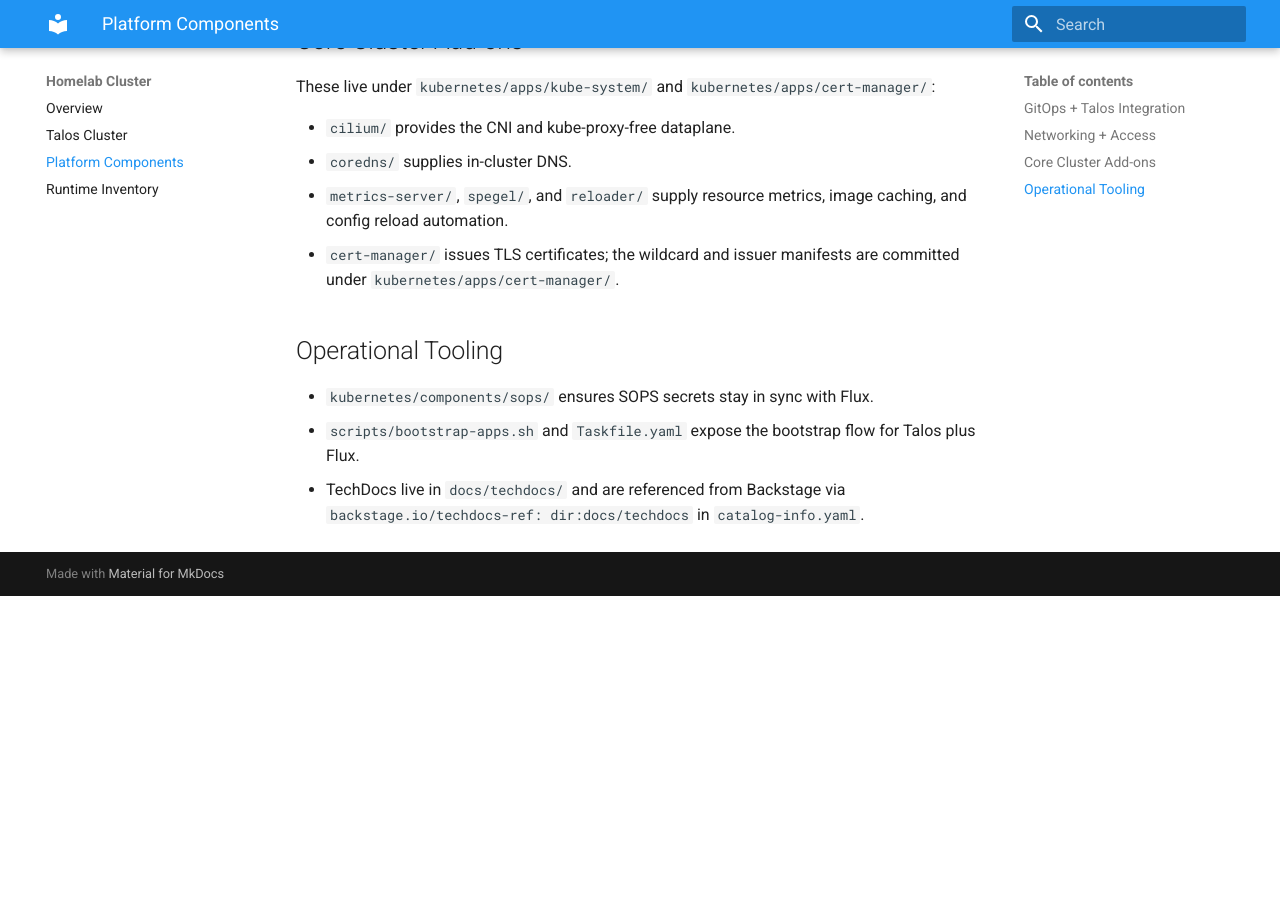
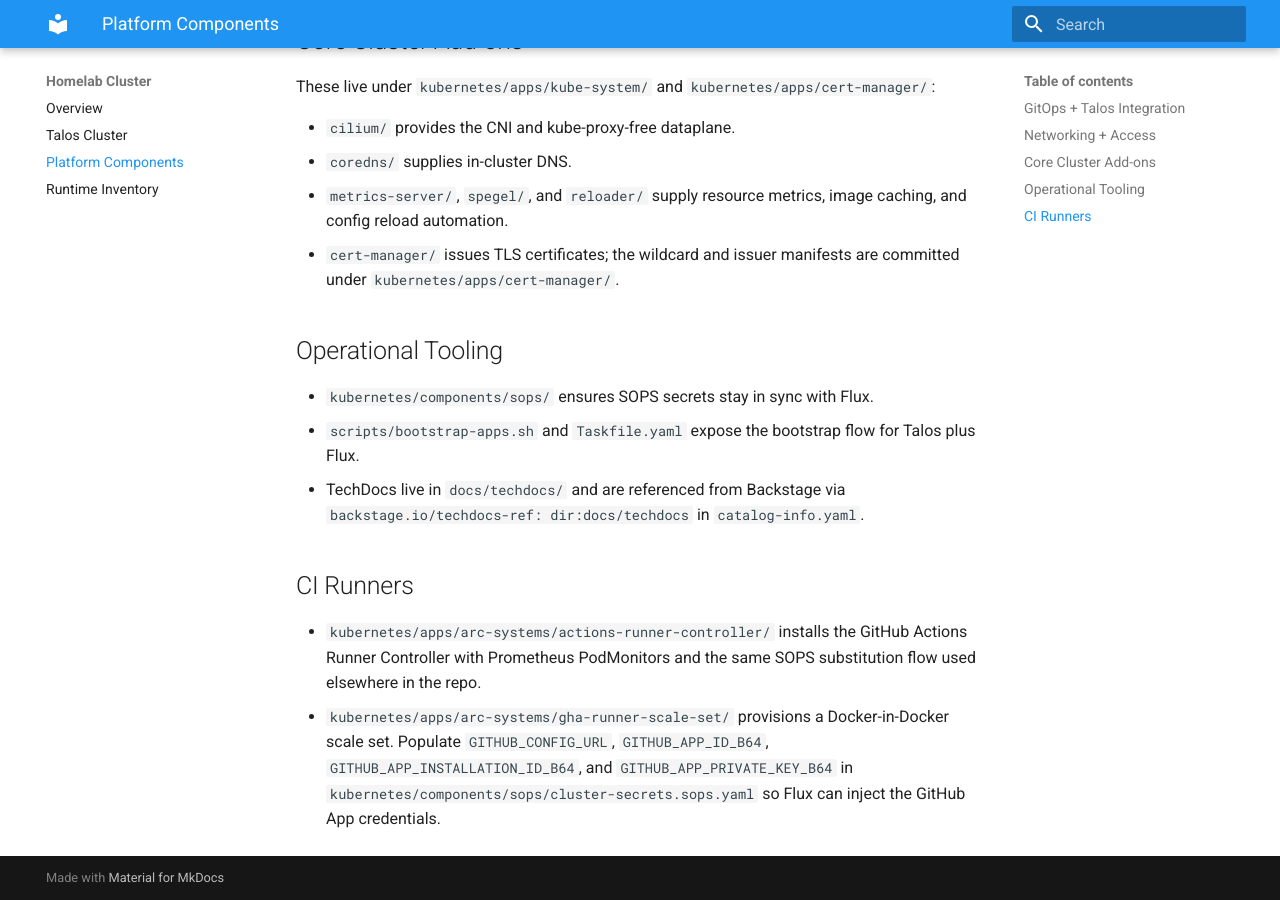
Before and after one commit to webgrip/homelab-cluster, an MkDocs documentation site: the page built from docs/techdocs/docs/platform-components.md, in a window 1280 px wide and 900 px high, scrolled down 1219 px. Built offline with MkDocs 1.6.1 and Material for MkDocs 9.7.7, drawn with Linux system fonts in a browser that asks for light colours; before the commit the page ends 1815 px from its top, so only the background shows below that.

Commit message:
feat: added arc-runner-controller

```diff
--- a/docs/techdocs/docs/platform-components.md
+++ b/docs/techdocs/docs/platform-components.md
@@ -37,3 +37,8 @@
 - `kubernetes/components/sops/` ensures SOPS secrets stay in sync with Flux.
 - `scripts/bootstrap-apps.sh` and `Taskfile.yaml` expose the bootstrap flow for Talos plus Flux.
 - TechDocs live in `docs/techdocs/` and are referenced from Backstage via `backstage.io/techdocs-ref: dir:docs/techdocs` in `catalog-info.yaml`.
+
+## CI Runners
+
+- `kubernetes/apps/arc-systems/actions-runner-controller/` installs the GitHub Actions Runner Controller with Prometheus PodMonitors and the same SOPS substitution flow used elsewhere in the repo.
+- `kubernetes/apps/arc-systems/gha-runner-scale-set/` provisions a Docker-in-Docker scale set. Populate `GITHUB_CONFIG_URL`, `GITHUB_APP_ID_B64`, `GITHUB_APP_INSTALLATION_ID_B64`, and `GITHUB_APP_PRIVATE_KEY_B64` in `kubernetes/components/sops/cluster-secrets.sops.yaml` so Flux can inject the GitHub App credentials.
```
Also changed, not shown: README.md, 14 other files.
